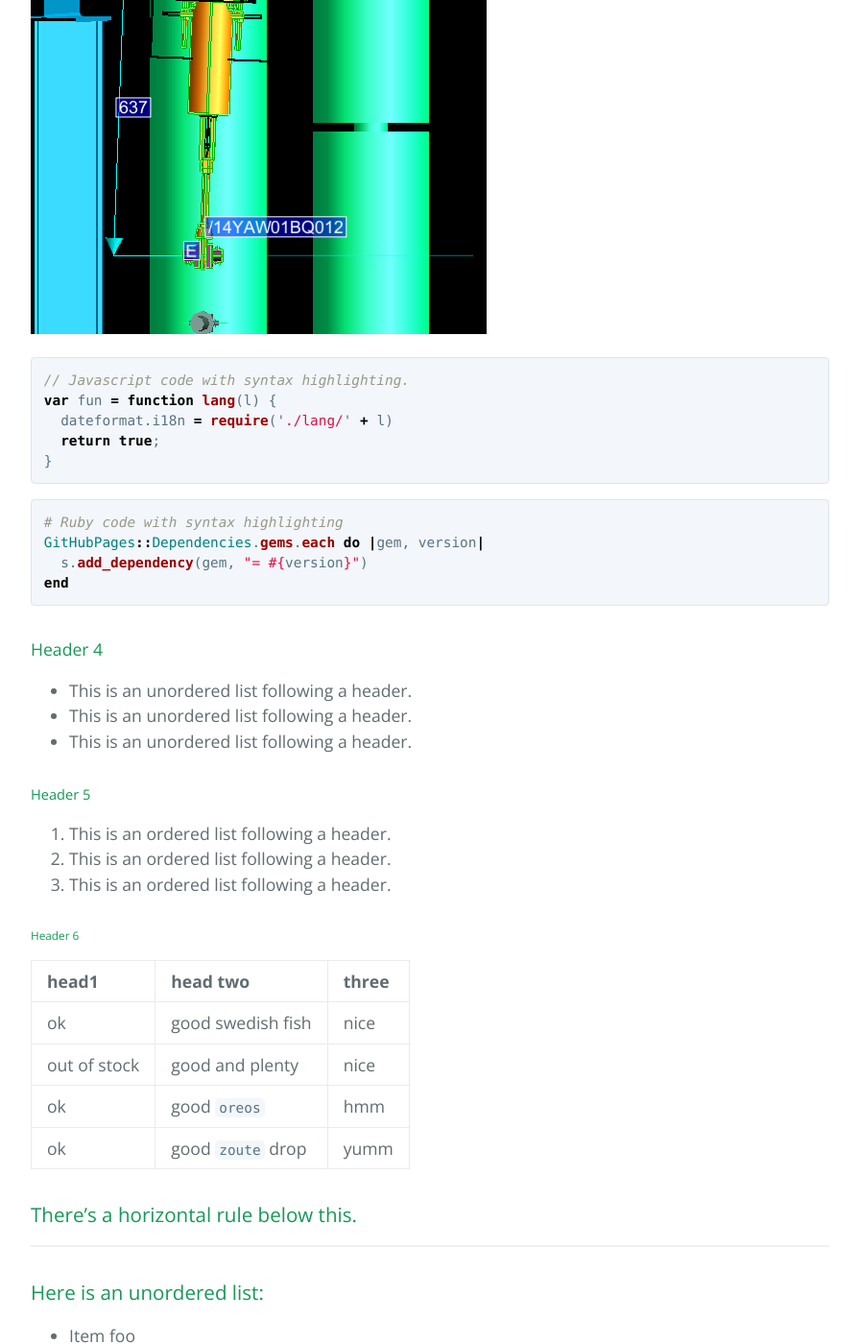
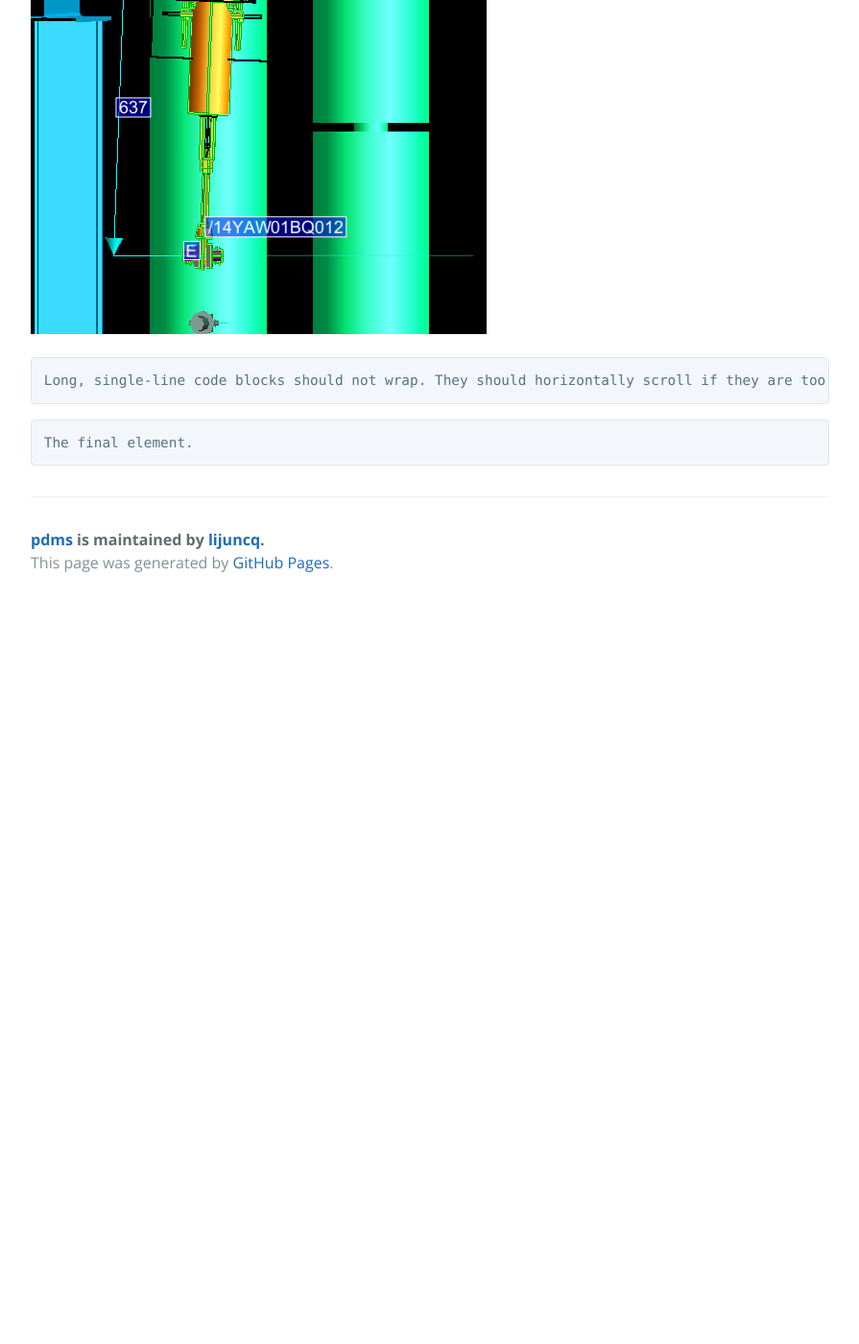
Before and after one commit to lijuncq/pdms, a Jekyll site: the page built from index.md, in a window 1280 px wide and 1400 px high, scrolled down 2686 px. Shown: the whole window at 96% size, without its empty margins (192-1087 px from the left). Built offline with Jekyll 4.4.1, drawn with Linux system fonts in a browser that asks for light colours; our own code applies the rules of GitHub Pages for plain Markdown files; after the commit the page ends 3316 px from its top, so only the background shows below that; some of the changed text lies outside the part shown.

Commit message:
Update index.md

````diff
--- a/index.md
+++ b/index.md
@@ -23,97 +23,7 @@ layout: default
 
 ![supportcheck](/media/pdms-supportcheck.png)
 
-```js
-// Javascript code with syntax highlighting.
-var fun = function lang(l) {
-  dateformat.i18n = require('./lang/' + l)
-  return true;
-}
-```
 
-```ruby
-# Ruby code with syntax highlighting
-GitHubPages::Dependencies.gems.each do |gem, version|
-  s.add_dependency(gem, "= #{version}")
-end
-```
-
-#### Header 4
-
-*   This is an unordered list following a header.
-*   This is an unordered list following a header.
-*   This is an unordered list following a header.
-
-##### Header 5
-
-1.  This is an ordered list following a header.
-2.  This is an ordered list following a header.
-3.  This is an ordered list following a header.
-
-###### Header 6
-
-| head1        | head two          | three |
-|:-------------|:------------------|:------|
-| ok           | good swedish fish | nice  |
-| out of stock | good and plenty   | nice  |
-| ok           | good `oreos`      | hmm   |
-| ok           | good `zoute` drop | yumm  |
-
-### There's a horizontal rule below this.
-
-* * *
-
-### Here is an unordered list:
-
-*   Item foo
-*   Item bar
-*   Item baz
-*   Item zip
-
-### And an ordered list:
-
-1.  Item one
-1.  Item two
-1.  Item three
-1.  Item four
-
-### And a nested list:
-
-- level 1 item
-  - level 2 item
-  - level 2 item
-    - level 3 item
-    - level 3 item
-- level 1 item
-  - level 2 item
-  - level 2 item
-  - level 2 item
-- level 1 item
-  - level 2 item
-  - level 2 item
-- level 1 item
-
-### Small image
-
-![Octocat](https://github.githubassets.com/images/icons/emoji/octocat.png)
-
-### Large image
-
-![Branching](https://guides.github.com/activities/hello-world/branching.png)
-
-
-### Definition lists can be used with HTML syntax.
-
-<dl>
-<dt>Name</dt>
-<dd>Godzilla</dd>
-<dt>Born</dt>
-<dd>1952</dd>
-<dt>Birthplace</dt>
-<dd>Japan</dd>
-<dt>Color</dt>
-<dd>Green</dd>
-</dl>
 
 ```
 Long, single-line code blocks should not wrap. They should horizontally scroll if they are too long. This line should be long enough to demonstrate this.
````
